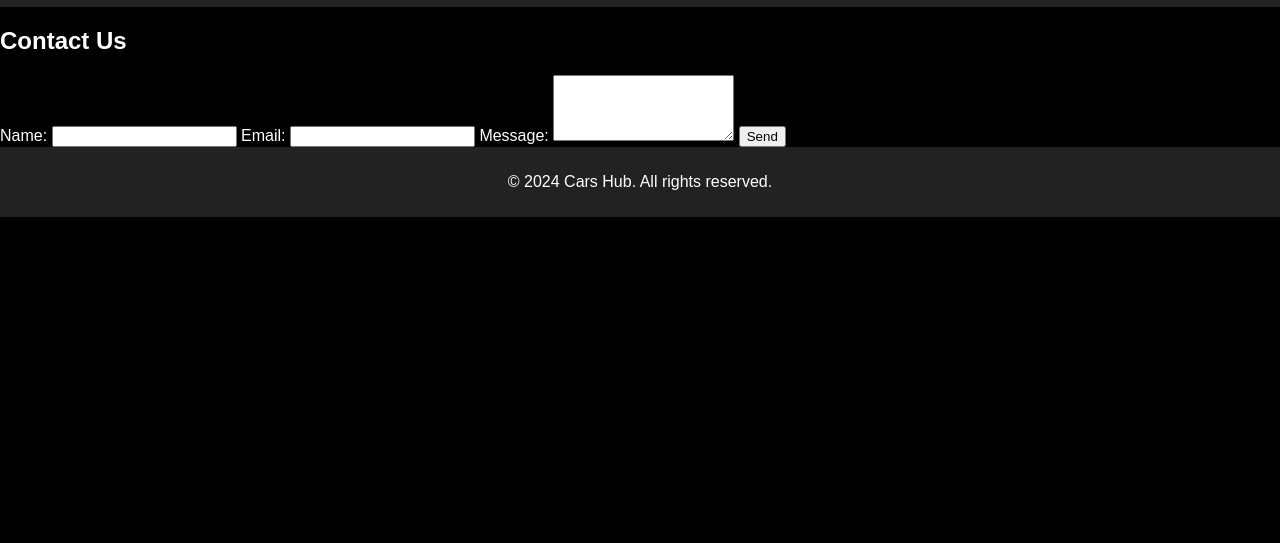
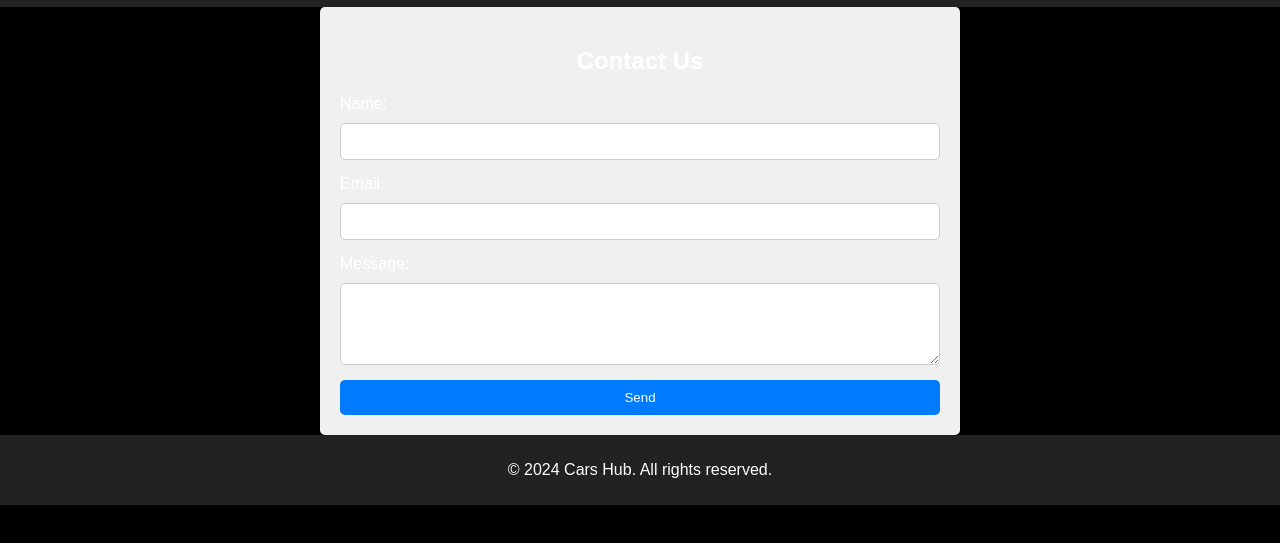
Before and after one commit to aaronsfunstuff/car-hub, a plain HTML site: page contact.html in a window 1280 px wide. Shown: the part 67-610 px from the top of the page. Drawn offline with Linux system fonts and the light colour scheme.

Commit message:
Update styles.css

```diff
--- a/styles.css
+++ b/styles.css
@@ -170,3 +170,47 @@ footer {
     margin-top: 10px;
     color: #fff;
 }
+/* styles.css */
+
+.contact-form {
+    max-width: 600px;
+    margin: auto;
+    padding: 20px;
+    background-color: #f0f0f0;
+    border-radius: 5px;
+}
+
+.contact-form h1 {
+    text-align: center;
+    margin-bottom: 20px;
+}
+
+.contact-form form {
+    display: flex;
+    flex-direction: column;
+}
+
+.contact-form label {
+    margin-bottom: 10px;
+}
+
+.contact-form input, .contact-form textarea {
+    padding: 10px;
+    margin-bottom: 15px;
+    border: 1px solid #ccc;
+    border-radius: 5px;
+}
+
+.contact-form button {
+    padding: 10px;
+    background-color: #007bff;
+    color: white;
+    border: none;
+    border-radius: 5px;
+    cursor: pointer;
+    transition: background-color 0.3s ease;
+}
+
+.contact-form button:hover {
+    background-color: #0056b3;
+}
```
